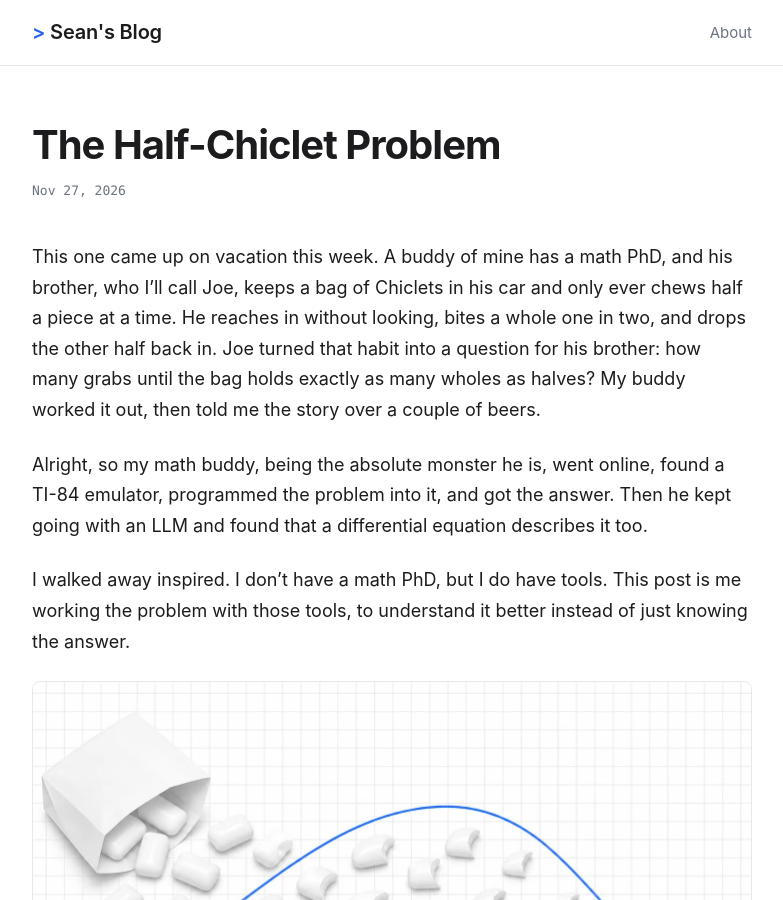
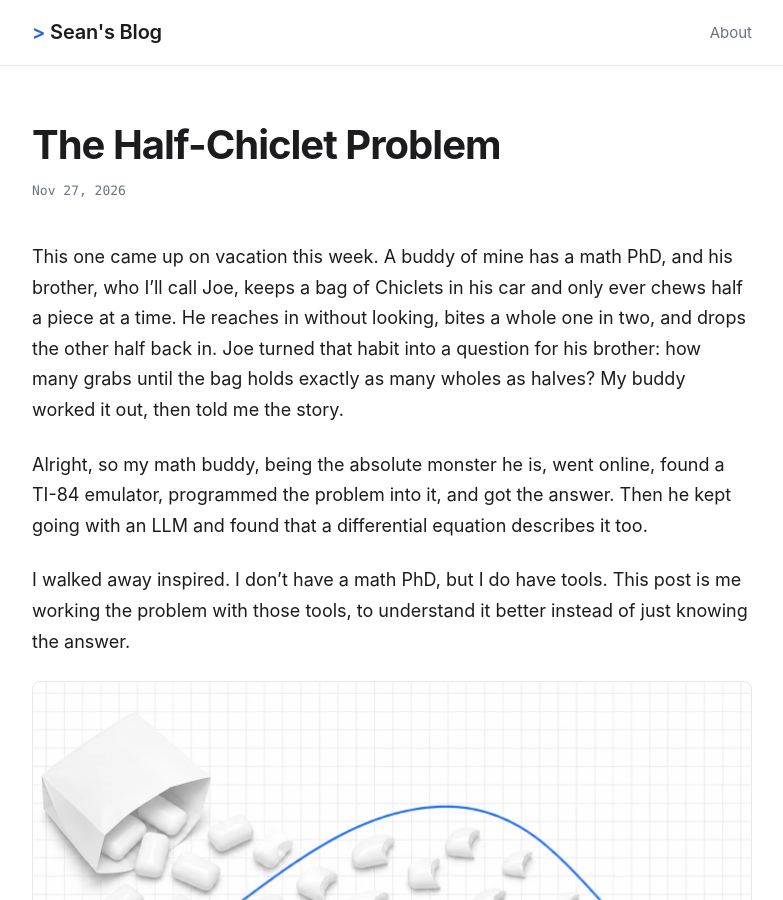
Before and after one commit to SeanPlusPlus/seanplusplus.github.io, a Jekyll site: the page built from _posts/2026-11-27-the-half-chiclet-problem.md, in a window 1280 px wide and 900 px high. Shown: the whole window, without its empty margins (248-1031 px from the left). Built offline with Jekyll 4.4.1, drawn with Linux system fonts in a browser that asks for light colours.

Commit message:
docs: drop the beers line from the Chiclet post opening
Co-Authored-By: Claude Opus 5.5 <noreply@anthropic.com>

```diff
--- a/_posts/2026-11-27-the-half-chiclet-problem.md
+++ b/_posts/2026-11-27-the-half-chiclet-problem.md
@@ -4,7 +4,7 @@ title: "The Half-Chiclet Problem"
 date: 2026-11-27
 ---
 
-This one came up on vacation this week. A buddy of mine has a math PhD, and his brother, who I'll call Joe, keeps a bag of Chiclets in his car and only ever chews half a piece at a time. He reaches in without looking, bites a whole one in two, and drops the other half back in. Joe turned that habit into a question for his brother: how many grabs until the bag holds exactly as many wholes as halves? My buddy worked it out, then told me the story over a couple of beers.
+This one came up on vacation this week. A buddy of mine has a math PhD, and his brother, who I'll call Joe, keeps a bag of Chiclets in his car and only ever chews half a piece at a time. He reaches in without looking, bites a whole one in two, and drops the other half back in. Joe turned that habit into a question for his brother: how many grabs until the bag holds exactly as many wholes as halves? My buddy worked it out, then told me the story.
 
 Alright, so my math buddy, being the absolute monster he is, went online, found a TI-84 emulator, programmed the problem into it, and got the answer. Then he kept going with an LLM and found that a differential equation describes it too.
 
```
